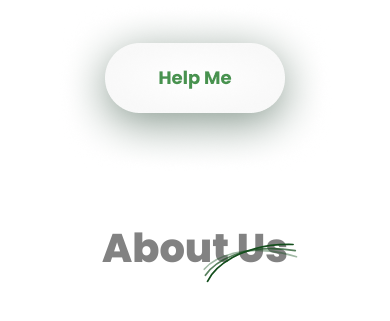
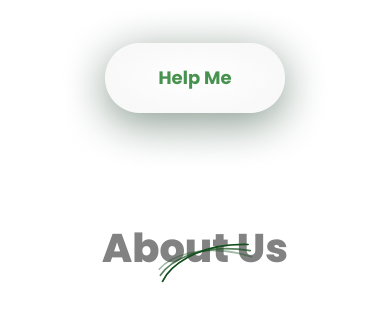
Before and after one commit to playa-manikin/figma-canvas-practice, a plain HTML site: page index.html in a window 390 px wide. Shown: the part 2288-2609 px from the top of the page. Drawn offline with Linux system fonts and the light colour scheme; grey boxes are pictures that could not be loaded.

Commit message:
Changes to be committed: 	modified:   styles/styles.css

```diff
--- a/styles/styles.css
+++ b/styles/styles.css
@@ -254,7 +254,8 @@ h3 {
         max-width: 280;
     }
     #green-curve2 {
-        right: -55px;
+        right: -10px;
+
     }
     .contact-button {
         width: auto;
```
